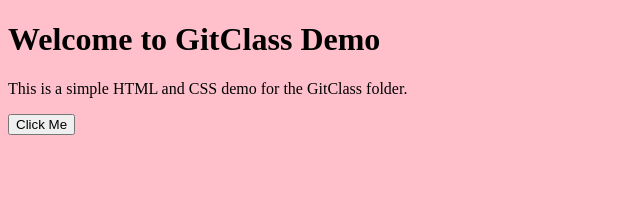
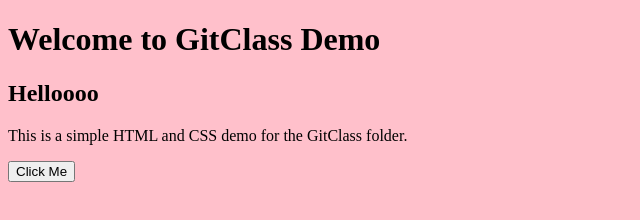
Before and after one commit to Sapanamagar/gitdemo, a plain HTML site: page index.html in a window 1280 px wide. Shown: the whole page, without its empty margins (0-640 px from the left). Drawn offline with Linux system fonts and the light colour scheme.

Commit message:
Added header

```diff
--- a/index.html
+++ b/index.html
@@ -9,6 +9,7 @@
 <body>
     <header>
         <h1>Welcome to GitClass Demo</h1>
+        <h2> Helloooo</h2>
     </header>
     <main>
         <p>This is a simple HTML and CSS demo for the GitClass folder.</p>
```
